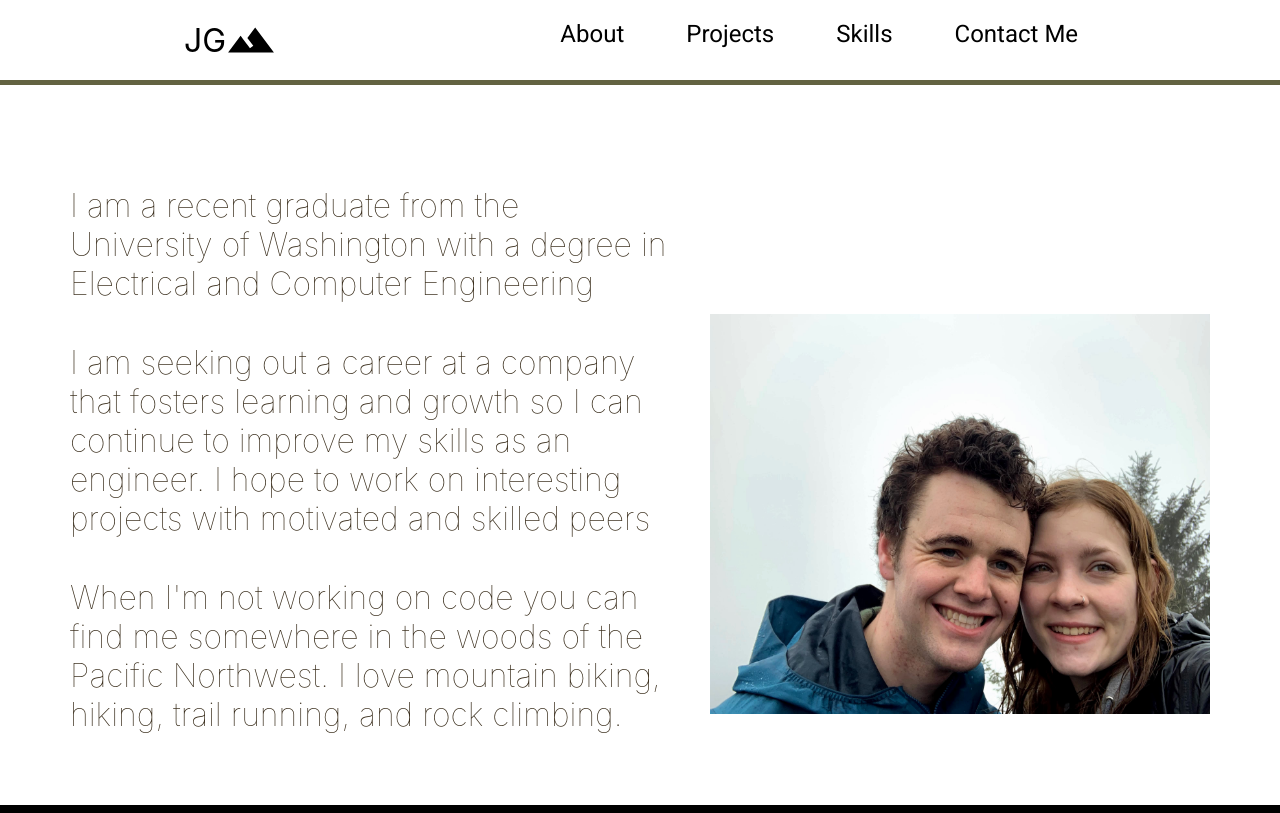
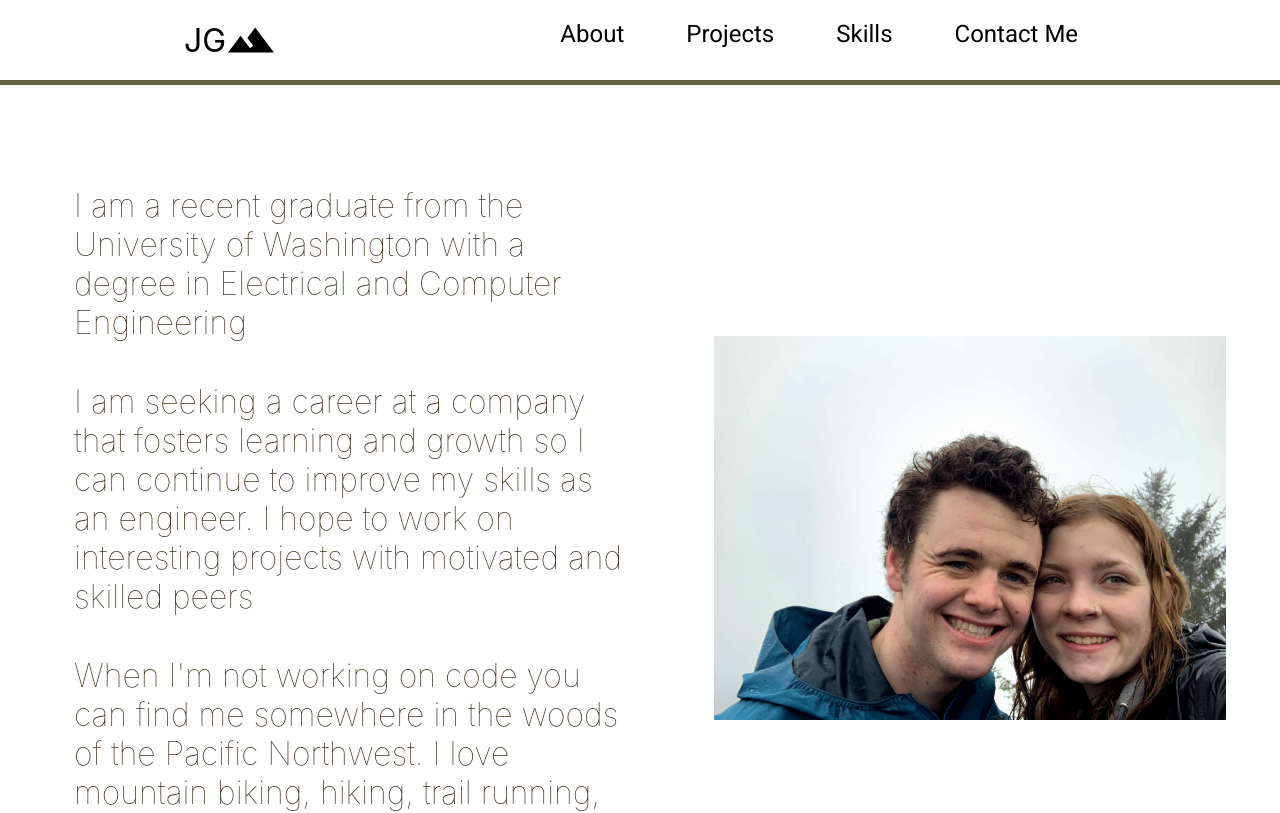
Before and after one commit to jacobg826/Jacob-Gervais-Website, a React (Create React App) app: page /about in a window 1280 px wide. Shown: the top 813 px of the page. Built offline with nearby package versions, Linux system fonts and the light colour scheme.

Commit message:
Clean up style

```diff
--- a/src/Components/About.css
+++ b/src/Components/About.css
@@ -2,25 +2,28 @@
     display: flex;
     justify-content: center;
     margin-top: 80px;
-    margin-bottom: 160px;
+    margin-bottom: 80px;
     align-items: center;
 
 }
 
 .marley-and-me {
-    align-self: flex-end;
+    align-self: center;
     margin-left: 40px;
-    margin-bottom: 60px;
-    width: 500px;
-    height: 400px;
+    width: 40%;
+    max-width: 650px;
+    height: fit-content;
 
 }
 
 .about-text {
-    width: 600px;
+    width: 90%;
+    max-width: 600px;
     font-weight: lighter;
     color: #382C1A;
     text-align: left;
+    margin-left: 10px;
+    padding-left: 10px;
     margin-bottom: 40px;
     height: fit-content;
 }
--- a/src/Components/About.js
+++ b/src/Components/About.js
@@ -13,7 +13,7 @@ function About () {
                 </h1>
 
                 <h1 className='about-text'>
-                    I am seeking out a career at a company that fosters learning and growth
+                    I am seeking a career at a company that fosters learning and growth
                     so I can continue to improve my skills as an engineer. I hope to work on
                     interesting projects with motivated and skilled peers
                 </h1>
--- a/src/Components/Projects.css
+++ b/src/Components/Projects.css
@@ -63,7 +63,7 @@
     font-weight: lighter;
     color: #fff;
     text-align: center;
-    margin-bottom: 40px;
+    padding-top: 100px;
     height: fit-content;
 }
 
--- a/src/Components/Projects.js
+++ b/src/Components/Projects.js
@@ -1,8 +1,4 @@
 import React, { useState } from 'react'
-import {Button, StepConnector} from '@material-ui/core'
-import {withStyles} from '@material-ui/core/styles'
-import myFace from './images/my_face.jpg'
-import CustomBtn from './CustomBtn'
 import ReactCardFlip from 'react-card-flip';
 import './Projects.css'
 
--- a/src/Components/Skills.css
+++ b/src/Components/Skills.css
@@ -34,7 +34,7 @@
 }
 
 #skill-item {
-    display:flex;
+    display:grid;
     width: 100vw;
     height: fit-content;
     justify-items: center;
@@ -53,3 +53,12 @@
 #skill-item:hover .item-text {
     visibility: visible;
 }
+
+.icon {
+    color: #000;
+    transition: color 150ms;
+}
+
+.icon:hover {
+    color: #84B57E
+}
--- a/src/Components/Skills.js
+++ b/src/Components/Skills.js
@@ -22,26 +22,36 @@ function Skills () {
                     Here are some of the specific areas I am skilled in:
                 </h1>
             </div>
-            <div>
+            <div className ="skill-grid">
                 <div id="skill-item">
+                    <div className="icon">
                         <AndroidIcon style={{ height: '150', width: '150' }}/>
+                    </div>
                     <h2 className="item-text" > Android Development</h2>
                 </div>
                 <div id ="skill-item">
+                   <div className="icon">
                         <PowerIcon style={{ height: '150', width: '150' }}/>
+                    </div>
                     <h2 className="item-text" > Embedded Systems</h2>
                 </div>
                 <div id ="skill-item">
+                    <div className="icon">
                         <BluetoothIcon style={{ height: '150', width: '150' }}/>
                         <h2 className="item-text" > Communication Protocols:</h2>
                         <h2 className="item-text" > UART, I2C, SPI, etc.</h2>
                     </div>
+                </div>
                 <div id = "skill-item">
+                    <div className="icon">
                         <HttpIcon style={{ height: '150', width: '150' }}/>
+                    </div>
                     <h2 className="item-text" > Web Development</h2>
                 </div>
                 <div id = "skill-item">
+                    <div className="icon">
                     <PeopleIcon style={{ height: '150', width: '150' }}/>
+                    </div>
                     <h2 className="item-text" > Technical Commuication</h2>
                 </div>
             </div>
```
Lines whose indentation alone changed are shown as unchanged.
